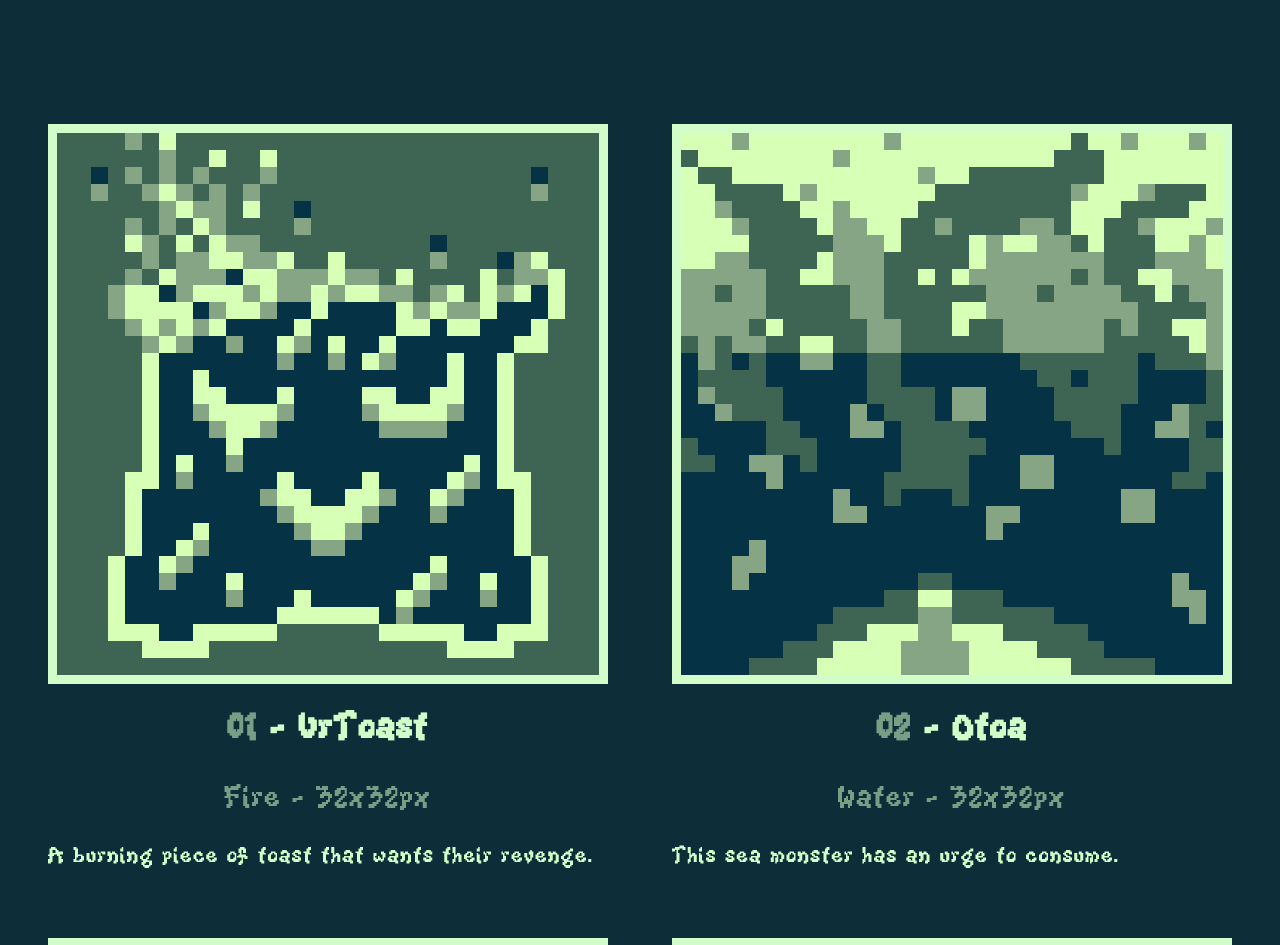
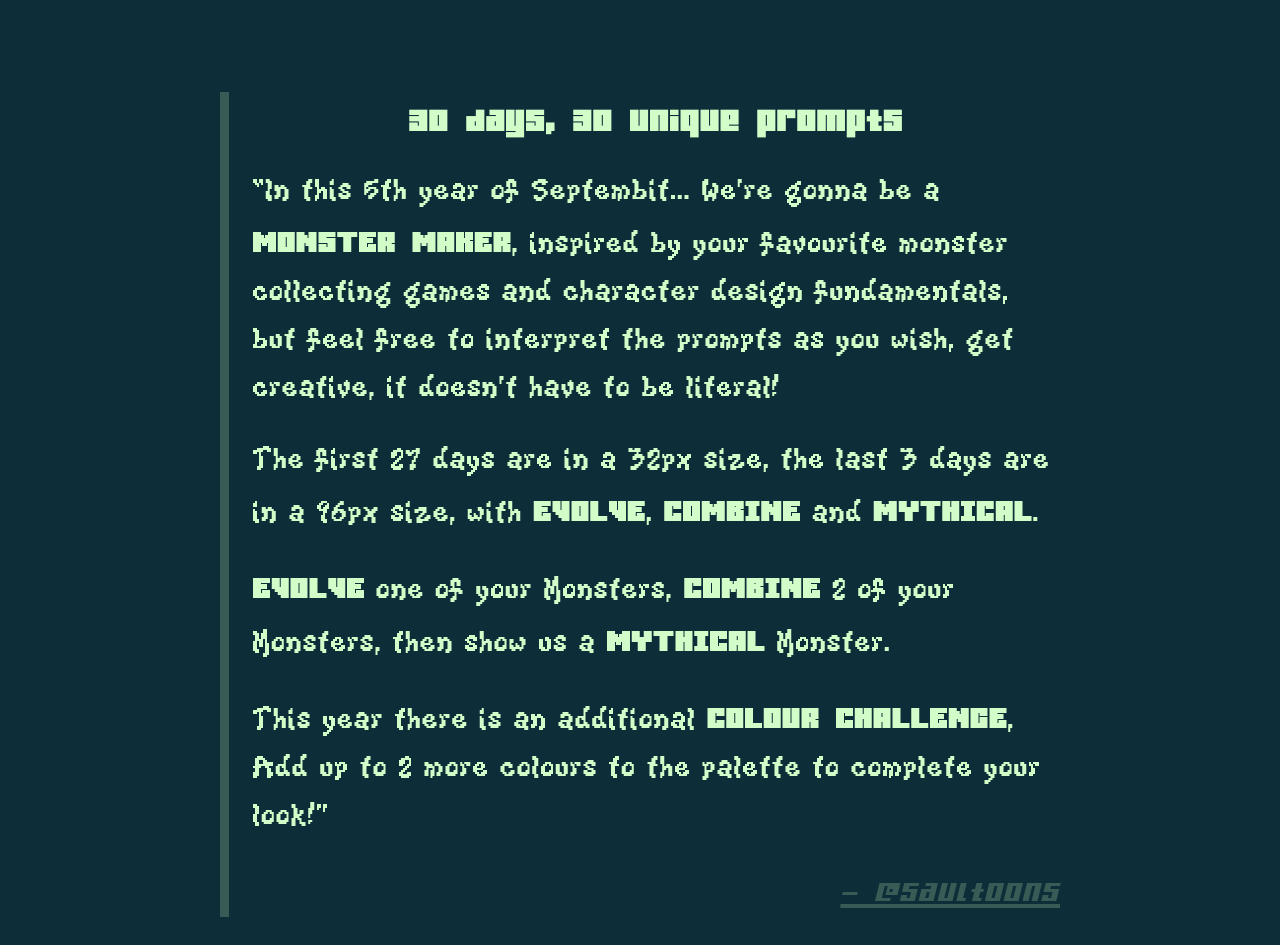
Before and after one commit to mister-simon/septembit-2024, a SvelteKit app: page / in a window 1280 px wide. Shown: the part 180-1125 px from the top of the page. Built offline with nearby package versions, Linux system fonts and the light colour scheme.

Commit message:
Many little updates

```diff
--- a/src/lib/css/app.css
+++ b/src/lib/css/app.css
@@ -44,12 +44,19 @@ h6 {
 	font-family: 'KiwiSoda';
 	src: url('./KiwiSoda.ttf');
 }
+@font-face {
+	font-family: 'Gamer';
+	src: url('./Gamer.ttf');
+}
 
 :root {
 	--c1: #0d2e39;
 	--c2: #d3fdc8;
 	--c3: #799e86;
 	--c4: #395b55;
+
+	--f1: 'KiwiSoda', 'Segoe UI', Tahoma, Geneva, Verdana, sans-serif;
+	--f2: 'Gamer', 'Segoe UI', Tahoma, Geneva, Verdana, sans-serif;
 }
 
 img {
@@ -59,6 +66,6 @@ img {
 body {
 	background-color: var(--c1);
 	color: var(--c2);
-	font-family: 'KiwiSoda', 'Segoe UI', Tahoma, Geneva, Verdana, sans-serif;
+	font-family: var(--f1);
 	letter-spacing: 0.05em;
 }
--- a/src/routes/+page.svelte
+++ b/src/routes/+page.svelte
@@ -1,4 +1,5 @@
 <script>
+	import Septembit from '$lib/Septembit2024.gif';
 	import { bits } from '$lib/bits';
 </script>
 
@@ -8,33 +9,112 @@
 
 <main>
 	<h1>Septembit 2024 - mister_simon</h1>
+
+	<div class="intro">
+		<blockquote class="content">
+			<h2 class="text-lg">30 days, 30 unique prompts</h2>
+			<p>
+				&ldquo;In this 5th year of Septembit... We're gonna be a <strong>MONSTER MAKER</strong>,
+				inspired by your favourite monster collecting games and character design fundamentals, but
+				feel free to interpret the prompts as you wish, get creative, it doesn't have to be literal!
+			</p>
+			<p>
+				The first 27 days are in a 32px size, the last 3 days are in a 96px size, with <strong
+					>EVOLVE</strong
+				>,
+				<strong>COMBINE</strong> and <strong>MYTHICAL</strong>.
+			</p>
+			<p>
+				<strong>EVOLVE</strong> one of your Monsters, <strong>COMBINE</strong> 2 of your Monsters,
+				then show us a <strong>MYTHICAL</strong> Monster.
+			</p>
+			<p>
+				This year there is an additional <strong>COLOUR CHALLENGE</strong>, Add up to 2 more colours
+				to the palette to complete your look!&rdquo;
+			</p>
+			<p>
+				<cite
+					><a href="https://linktr.ee/saultoons" rel="noopener" target="_blank">- @saultoons</a
+					></cite
+				>
+			</p>
+		</blockquote>
+	</div>
+
+	<figure>
+		<img
+			src={Septembit}
+			alt="Completed Septembit Template. Titled Monster Maker Septembit 2024 above a grid for the 30 days of prompts. The bottom of the template shows @saultoons, #septembit, a space for the colour palette, and mister_simon."
+		/>
+	</figure>
+
 	<div class="bits">
 		{#each bits as bit}
-			<figure>
+			<figure id={`bit-${bit.id}`}>
 				<img src={bit.img} alt={bit.name} class="bit" />
-				<figcaption>
-					<h2><span>{String(bit.day).padStart(2, '0')}</span> - {bit.name}</h2>
+				<figcaption class="content">
+					<h2><span>{bit.id}</span> - {bit.name}</h2>
 					<p class="prompt">{bit.prompt} - {bit.size}x{bit.size}px</p>
+					{#if bit.note}
+						<p class="note">{@html bit.note}</p>
+					{/if}
 					<p class="description">{bit.description}</p>
 				</figcaption>
 			</figure>
 		{/each}
 	</div>
 </main>
+<footer>
+	<a
+		href="https://github.com/mister-simon/septembit-2024"
+		target="_blank"
+		rel="noopener noreferrer"
+	>
+		This Site on Github
+	</a>
+	<p><small>&copy; mister_simon 2024</small></p>
+</footer>
 
 <style>
 	main {
+		--border: 0.75vw;
+		font-size: clamp(2rem, 1.5vw, 3rem);
 		padding-inline: clamp(1rem, 5vw, 3rem);
 		padding-block: 10vh;
+		display: grid;
+		row-gap: 8rem;
+	}
+	footer {
+		color: var(--c4);
+		font-size: clamp(1rem, 1.25vw, 2rem);
+		padding-inline: clamp(1rem, 5vw, 3rem);
+		text-align: center;
 	}
 	h1,
 	h2,
 	.prompt {
 		text-align: center;
+		line-height: 1;
+		font-family: var(--f2);
+	}
+	blockquote {
+		border-left: solid var(--border) var(--c4);
+		padding-left: clamp(0.5rem, 2.5vw, 1.5rem);
+
+		p:has(cite) {
+			margin-inline-start: auto;
+		}
+	}
+	strong {
+		font-size: 1.5em;
+		line-height: 1;
+		font-family: var(--f2);
 	}
 	h1 {
-		margin-block-end: 8rem;
 		font-size: clamp(4rem, 5vw, 8rem);
+	}
+	.text-lg {
+		font-size: clamp(2.5rem, 4vw, 6rem);
 	}
 	h2 {
 		font-size: clamp(2rem, 3vw, 4rem);
@@ -43,6 +123,17 @@
 			color: var(--c3);
 		}
 	}
+	a {
+		font-size: 1.5em;
+		line-height: 1;
+		font-family: var(--f2);
+		color: var(--c4);
+	}
+	.intro {
+		display: grid;
+		width: fit-content;
+		margin-inline: auto;
+	}
 	.description {
 		word-break: break-word;
 	}
@@ -50,11 +141,24 @@
 		font-size: clamp(1.5rem, 2.5vw, 3rem);
 		color: var(--c3);
 	}
+	.note {
+		color: var(--c4);
+		font-size: 0.75em;
+		text-align: center;
+
+		:global(a) {
+			color: var(--c4);
+		}
+	}
+	.content {
+		display: grid;
+		gap: 1.5rem;
+		max-width: 60ch;
+	}
 	.bits {
 		display: grid;
-		grid-template-columns: repeat(auto-fit, minmax(min(100%, 40ch), 1fr));
+		grid-template-columns: repeat(auto-fit, minmax(min(100%, 35ch), 1fr));
 		gap: 5vw;
-		font-size: clamp(1.5rem, 1.5vw, 2rem);
 	}
 	figure {
 		display: flex;
@@ -63,15 +167,13 @@
 		min-height: 90svh;
 
 		figcaption {
-			display: grid;
-			gap: 1rem;
 			margin-block-end: auto;
 		}
 	}
 	.bit {
 		width: 100%;
 		height: auto;
+		border: solid var(--border) var(--c2);
 		aspect-ratio: 1;
-		border: solid 0.75vw var(--c2);
 	}
 </style>
```
Also changed, not shown: src/lib/Septembit2024.gif (added), src/lib/bits.js, src/lib/css/Gamer.ttf (added).
